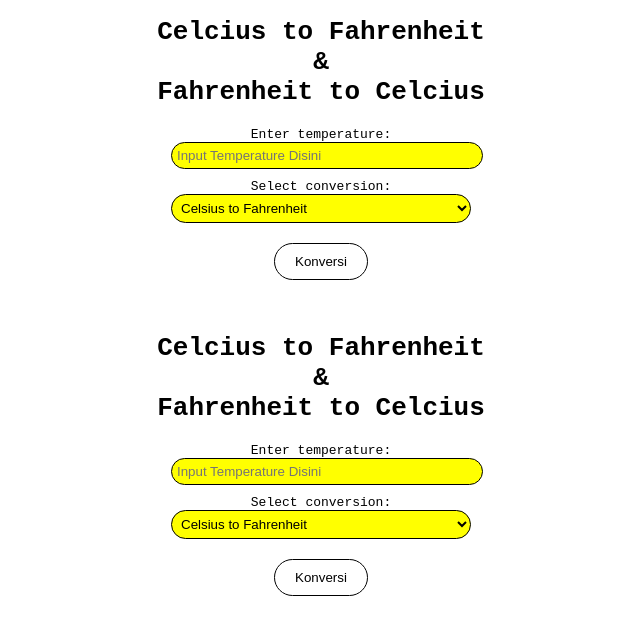
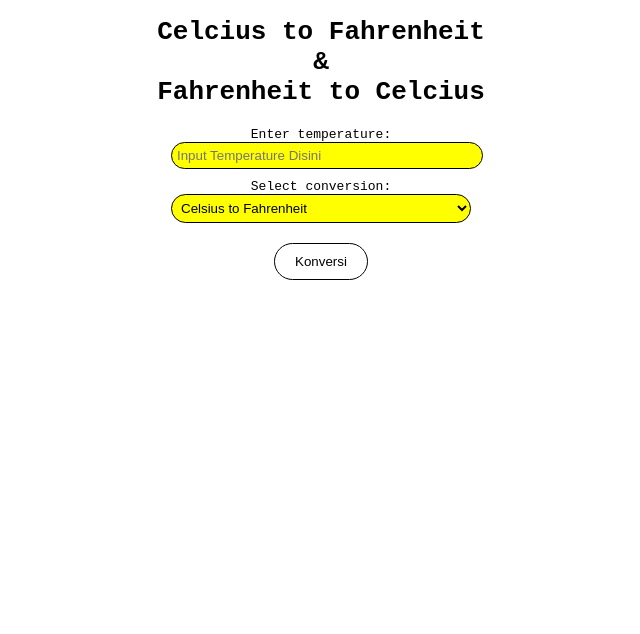
Before and after one commit to revou-fundamental-course/12-jun-23-ArzaFawazi, a plain HTML site: page index.html in a window 1280 px wide. Shown: the whole page, without its empty margins (319-959 px from the left). Drawn offline with Linux system fonts and the light colour scheme.

Commit message:
Update index.html

```diff
--- a/index.html
+++ b/index.html
@@ -26,31 +26,3 @@
   <script src="index.js"></script>
 </body>
 </html>
-=======
-<!DOCTYPE html>
-<html>
-<head>
-  <title>Temperature Converter</title>
-  <link rel="stylesheet" type="text/css" href="style.css">
-</head>
-<body>
-  <h1>Celcius to Fahrenheit<br>&<br>Fahrenheit to Celcius</h1>
-
-  <form id="temperatureForm">
-    <label for="temperatureInput">Enter temperature:</label>
-    <input type="text" id="temperatureInput" placeholder="Input Temperature Disini" name="temperatureInput" required>
-<br>
-    <label for="conversionType" >Select conversion:</label>
-    <select id="conversionType" name="conversionType">
-      <option value="celsius">Celsius to Fahrenheit</option>
-      <option value="fahrenheit">Fahrenheit to Celsius</option>
-    </select>
-
-    <input type="submit" value="Konversi" id="konversi">
-  </form>
-
-  <div id="conversionResult"></div>
-
-  <script src="index.js"></script>
-</body>
-</html>
```
